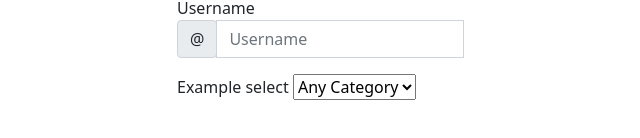
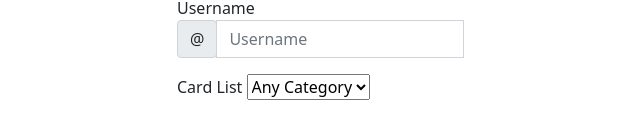
Before and after one commit to unboxingmystuff/ygoakatsuki, a plain HTML site: page index.html in a window 1280 px wide. Shown: the part 280-418 px from the top of the page, without its empty margins (33-673 px from the left). Drawn offline with nearby package versions, Linux system fonts and the light colour scheme; no server answers.

Commit message:
dropdown name change

```diff
--- a/index.html
+++ b/index.html
@@ -57,7 +57,7 @@
             </div>
 
             <div class="form-group">
-                <label for="exampleFormControlSelect1">Example select</label>
+                <label for="exampleFormControlSelect1">Card List</label>
                 <select class="custom-select" id="selected-category">
                   <option value="">Any Category</option>
                 </select>
```
